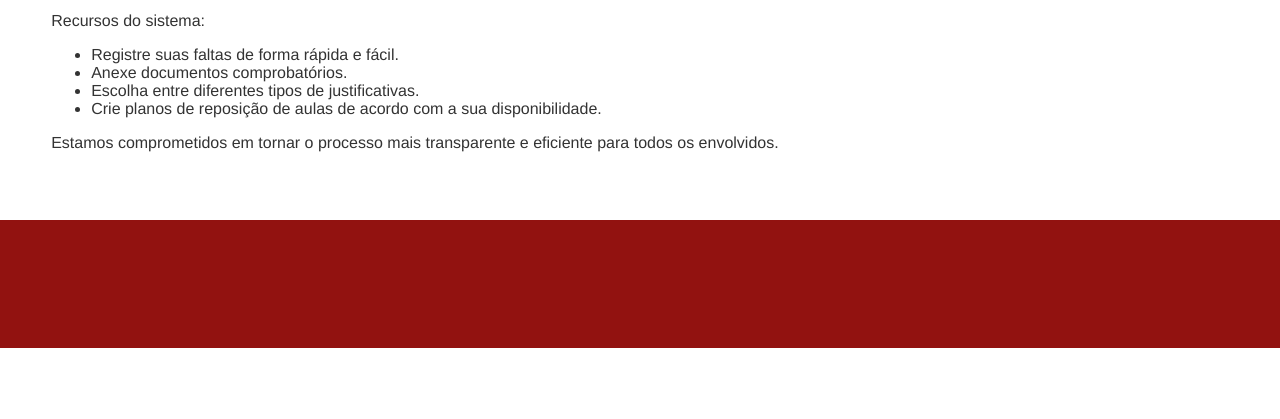
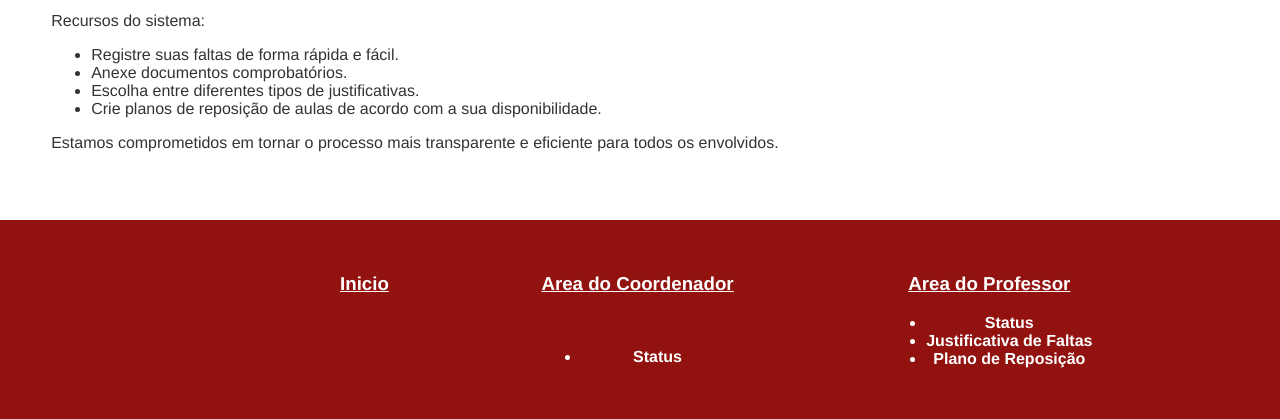
Before and after one commit to LucasAVS242/P1_Grupo-6, a PHP site: page / in a window 1280 px wide. Shown: the part 505-924 px from the top of the page. Before the commit the page ends 853 px from the top, so only its background shows below. Run offline with PHP 8.4, Linux system fonts and the light colour scheme.

Commit message:
mod Footer

```diff
--- a/Components/footer.js
+++ b/Components/footer.js
@@ -7,6 +7,9 @@ class footer extends HTMLElement {
   connectedCallback() {
     this.innerHTML = `
     <footer>
+
+
+
     </footer>
 
 
--- a/Style/main.css
+++ b/Style/main.css
@@ -1,5 +1,5 @@
 /* Estilos para o menu */
-nav {
+nav,footer {
     background-color: #a90e0b;
     color: #fff;
     padding: 15px;
@@ -21,6 +21,15 @@ nav ul li a {
 
 nav :hover {
     color: #301d1060;
+}
+
+footer a {
+  text-decoration: none;
+  color: #fff;
+}
+
+footer a:hover {
+  color: #301d1060;
 }
 
 body{
@@ -165,6 +174,20 @@ footer {
   text-align: center;
   background-color: #921210;
   color: white;
-  padding: 5%;
+  padding: 35px;
   margin-top: 4%;
 }
+
+footer h3{
+  text-decoration: underline;
+}
+
+
+.container {
+  display: flex;
+  justify-content: space-evenly;
+}
+
+.item-1{
+  flex-shrink: 0;
+}
--- a/index.html
+++ b/index.html
@@ -10,8 +10,6 @@
   <script src="Components/footer.js" type="text/javascript" defer></script>
 
   <style>
-
-
     img {
       width: 450px;
       display: block;
@@ -56,8 +54,45 @@
       <p>Estamos comprometidos em tornar o processo mais transparente e eficiente para todos os envolvidos.</p>
     </div>
   </main>
+
+
+
+  <footer>
+
+    <div class="container">
+
+      <div class="item item-1"></div>
+
+      <div class="item item-2"><a href="index.html">
+          <h3>Inicio</h3>
+        </a>
+      </div>
+
+
+      <div class="item item-3">
+        <h3>Area do Coordenador</h3><br>
+        <ul>
+          <a href="PagCoord.html"><li>Status</li></a>
+        </ul>
+      </div>
+
+
+      <div class="item item-4">
+        <h3>Area do Professor</h3>
+        <ul>
+          <a href="status.html">
+            <li>Status</li>
+          </a>
+          <l1><a href="justificativa.html">
+              <li>Justificativa de Faltas</l1></a>
+          <l1><a href="reposicao.html">
+              <li>Plano de Reposição</l1></a>
+        </ul>
+      </div>
+
+    </div>
+
+  </footer>
 </body>
 
-<footer-component></footer-component>
-
 </html>
```
Also changed, not shown: images/fatecW.png (added), images/fatecW.svg (added), images/fatecWS.png (added). Lines whose indentation alone changed are shown as unchanged.
